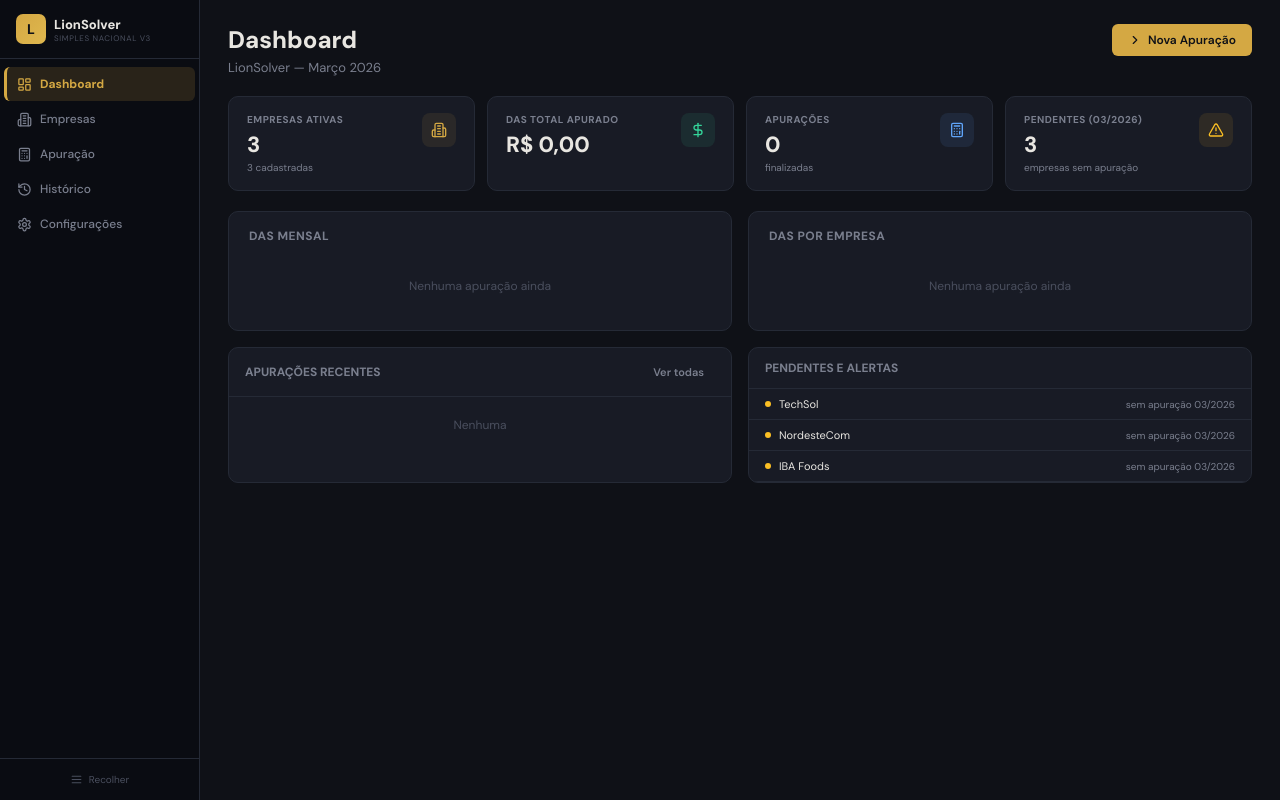
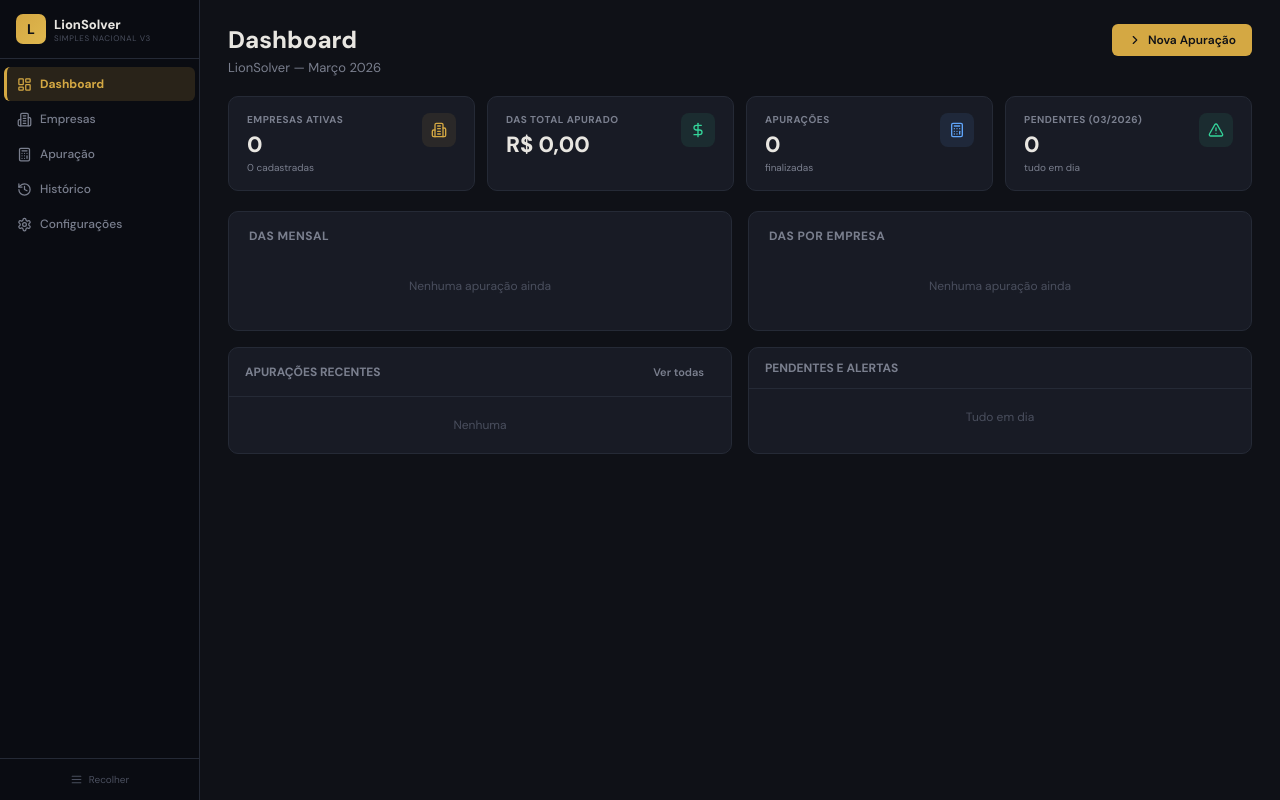
Before and after one commit to adanviniciusfl/lionsolver, a React (Vite) app: page / in a window 1280 px wide. Built offline with nearby package versions, Linux system fonts and the light colour scheme.

Commit message:
v1.1.0 - Persistencia de dados no disco

```diff
--- a/src-tauri/tauri.conf.json
+++ b/src-tauri/tauri.conf.json
@@ -1,6 +1,6 @@
 {
   "productName": "LionSolver",
-  "version": "1.0.0",
+  "version": "1.1.0",
   "identifier": "com.lionsolver.app",
   "build": {
     "beforeDevCommand": "npm run dev",
--- a/src/App.jsx
+++ b/src/App.jsx
@@ -402,23 +402,63 @@ function Modal({open,onClose,title,children,width=560}){if(!open)return null;ret
 function KPI({icon:I,label,value,sub,color=T.p}){return <div style={{background:T.bgCard,border:`1px solid ${T.border}`,borderRadius:T.r,padding:"16px 18px",flex:1,minWidth:160}}><div style={{display:"flex",justifyContent:"space-between"}}><div><p style={{margin:0,fontSize:"10px",color:T.tm,fontWeight:700,textTransform:"uppercase",letterSpacing:"0.05em"}}>{label}</p><p style={{margin:"4px 0 0",fontSize:"22px",fontWeight:800,color:T.text}}>{value}</p>{sub&&<p style={{margin:"2px 0 0",fontSize:"10px",color:T.tm}}>{sub}</p>}</div><div style={{width:34,height:34,borderRadius:"8px",background:`${color}18`,display:"flex",alignItems:"center",justifyContent:"center"}}><I size={16} style={{color}}/></div></div></div>;}
 
 /* ══════════════════════════════════════════════════════════════
-   DATABASE
+   DATABASE — Persistente (salva no disco via localStorage)
    ══════════════════════════════════════════════════════════════ */
-const INIT_EMP=[
-  {id:"e1",cnpj:"12.345.678/0001-90",razao:"Tech Solutions Ltda",fantasia:"TechSol",abertura:"2019-03-15",regime:"caixa",uf:"BA",cidade:"Salvador",sublimite:3600000,anexo:"III/V",ativa:true},
-  {id:"e2",cnpj:"98.765.432/0001-10",razao:"Comércio Nordeste Eireli",fantasia:"NordesteCom",abertura:"2020-07-22",regime:"competencia",uf:"BA",cidade:"Camaçari",sublimite:3600000,anexo:"I",ativa:true},
-  {id:"e3",cnpj:"11.222.333/0001-44",razao:"IBA Foods Ltda",fantasia:"IBA Foods",abertura:"2025-10-20",regime:"caixa",uf:"BA",cidade:"Salvador",sublimite:3600000,anexo:"II",ativa:true},
-];
 
-function useDB(){
-  const[empresas,setE]=useState(INIT_EMP);
-  const[apuracoes,setA]=useState([]);
-  const addE=useCallback(d=>{const e={...d,id:genId(),ativa:true};setE(p=>[...p,e]);return e;},[]);
-  const updE=useCallback((id,d)=>setE(p=>p.map(e=>e.id===id?{...e,...d}:e)),[]);
-  const togE=useCallback(id=>setE(p=>p.map(e=>e.id===id?{...e,ativa:!e.ativa}:e)),[]);
-  const delE=useCallback(id=>setE(p=>p.filter(e=>e.id!==id)),[]);
-  const addA=useCallback(a=>{const ap={...a,id:genId(),created_at:new Date().toISOString()};setA(p=>[...p,ap]);return ap;},[]);
-  return{empresas,apuracoes,addE,updE,togE,delE,addA};
+// Helper: load from localStorage with fallback
+function loadData(key, fallback) {
+  try {
+    const raw = localStorage.getItem("lionsolver_" + key);
+    if (raw) return JSON.parse(raw);
+  } catch (e) { /* ignore parse errors */ }
+  return fallback;
+}
+
+// Helper: save to localStorage
+function saveData(key, data) {
+  try {
+    localStorage.setItem("lionsolver_" + key, JSON.stringify(data));
+  } catch (e) { /* ignore quota errors */ }
+}
+
+function useDB() {
+  const [empresas, setE] = useState(() => loadData("empresas", []));
+  const [apuracoes, setA] = useState(() => loadData("apuracoes", []));
+
+  // Persist whenever data changes
+  useEffect(() => { saveData("empresas", empresas); }, [empresas]);
+  useEffect(() => { saveData("apuracoes", apuracoes); }, [apuracoes]);
+
+  const addE = useCallback(d => {
+    const e = { ...d, id: genId(), ativa: true };
+    setE(p => [...p, e]);
+    return e;
+  }, []);
+  const updE = useCallback((id, d) => setE(p => p.map(e => e.id === id ? { ...e, ...d } : e)), []);
+  const togE = useCallback(id => setE(p => p.map(e => e.id === id ? { ...e, ativa: !e.ativa } : e)), []);
+  const delE = useCallback(id => setE(p => p.filter(e => e.id !== id)), []);
+  const addA = useCallback(a => {
+    const ap = { ...a, id: genId(), created_at: new Date().toISOString() };
+    setA(p => [...p, ap]);
+    return ap;
+  }, []);
+
+  // Import data (for backup restore)
+  const importData = useCallback((data) => {
+    if (data.empresas) setE(data.empresas);
+    if (data.apuracoes) setA(data.apuracoes);
+  }, []);
+
+  // Clear all data
+  const clearAll = useCallback(() => {
+    setE([]);
+    setA([]);
+    localStorage.removeItem("lionsolver_empresas");
+    localStorage.removeItem("lionsolver_apuracoes");
+    localStorage.removeItem("lionsolver_config");
+  }, []);
+
+  return { empresas, apuracoes, addE, updE, togE, delE, addA, importData, clearAll };
 }
 
 /* ══════════════════════════════════════════════════════════════
@@ -983,9 +1023,10 @@ function ConfigPage({config, setConfig, db}) {
       reader.onload = (ev) => {
         try {
           const data = JSON.parse(ev.target.result);
-          if (data.version !== "lionsolver-v3") { setImportMsg("Arquivo inválido ou versão incompatível"); return; }
+          if (data.version !== "lionsolver-v3") { setImportMsg("Arquivo invalido ou versao incompativel"); return; }
           if (data.config) setConfig(data.config);
-          setImportMsg("Backup importado com sucesso! Recarregue o app para ver os dados de empresas e apurações.");
+          if (data.empresas || data.apuracoes) db.importData(data);
+          setImportMsg("Backup importado com sucesso! Dados restaurados.");
         } catch (err) { setImportMsg("Erro ao ler arquivo: " + err.message); }
       };
       reader.readAsText(file);
@@ -1153,7 +1194,14 @@ export default function App(){
   const[page,setPage]=useState("dashboard");
   const[col,setCol]=useState(false);
   const[report,setReport]=useState(null);
-  const[config,setConfig]=useState({escritorio:"",contador:"",crc:"",ufPadrao:"BA",cidadePadrao:"Salvador",regimePadrao:"caixa",tema:"escuro"});
+  const[config,setConfigState]=useState(() => loadData("config", {escritorio:"",contador:"",crc:"",ufPadrao:"BA",cidadePadrao:"Salvador",regimePadrao:"caixa",tema:"escuro"}));
+  const setConfig = useCallback((updater) => {
+    setConfigState(prev => {
+      const next = typeof updater === "function" ? updater(prev) : updater;
+      saveData("config", next);
+      return next;
+    });
+  }, []);
   const[updateStatus,setUpdateStatus]=useState("idle");
   const db=useDB();
 
```
Also changed, not shown: package.json (+8 -9 lines), 2 other files (tests, documents, lock files or other folders).
